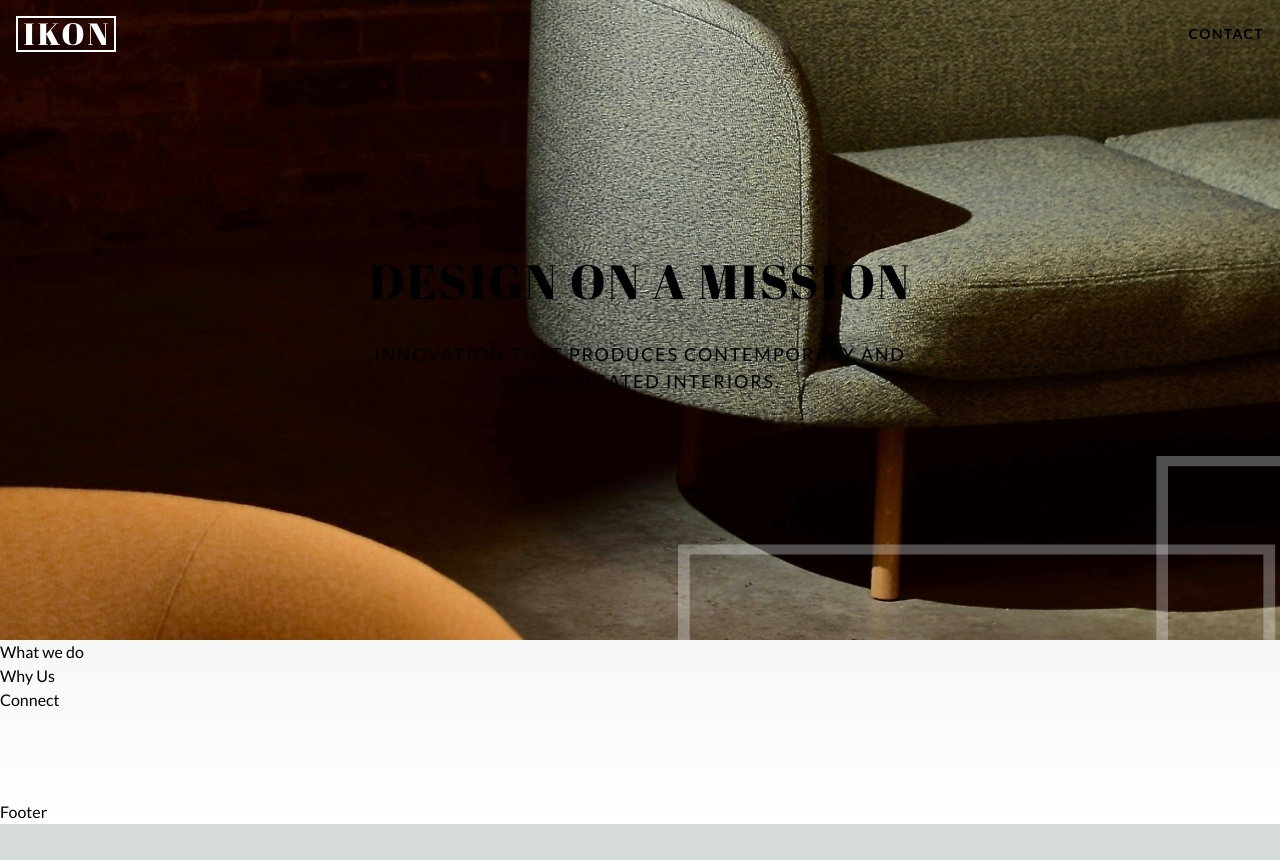
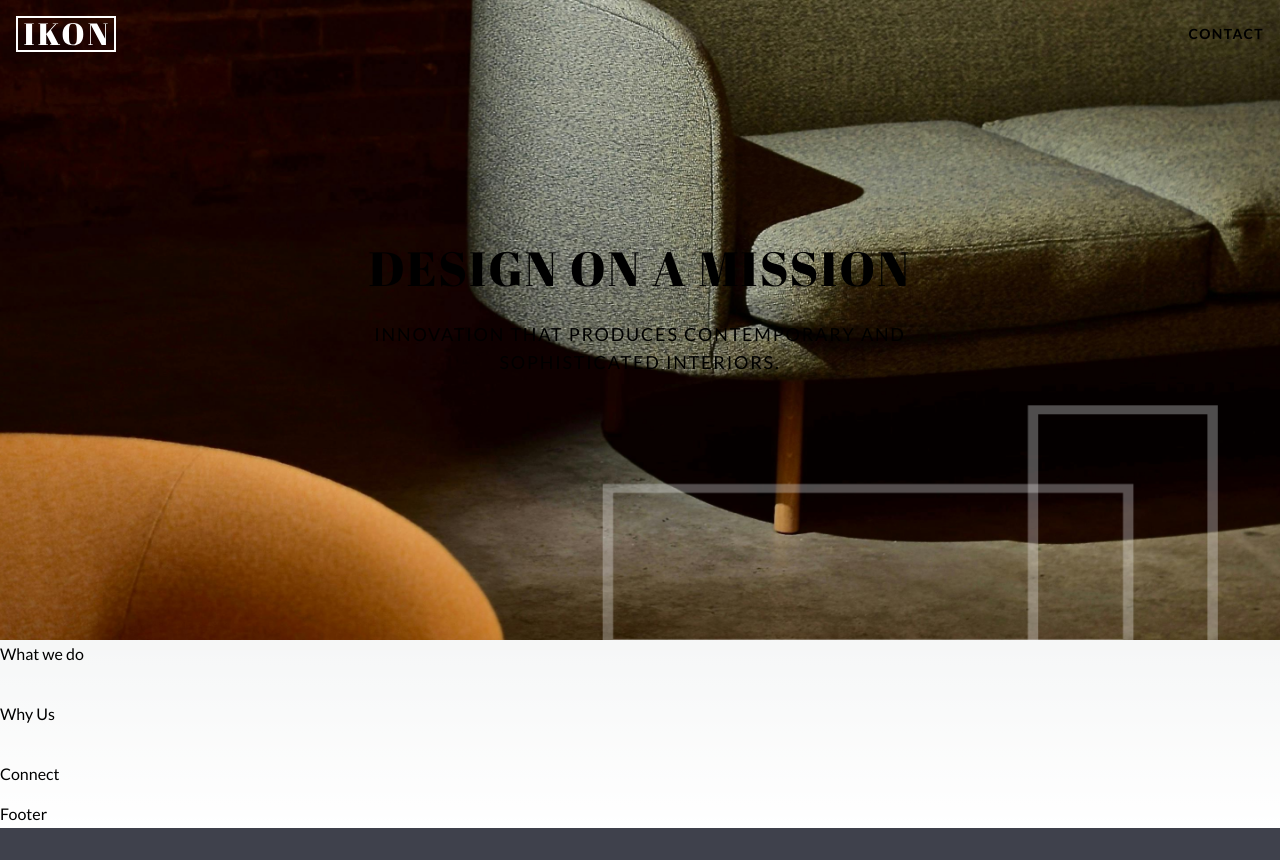
Before and after one commit to The-Kirk-Concept/ikondg, a Next.js app: page / in a window 1280 px wide. Before the commit the page ends 824 px from the top, so only its background shows below. Built offline with nearby package versions, Linux system fonts and the light colour scheme.

Commit message:
main: Create supporting components for landing page

```diff
--- a/src/app/LandingPage/MainHero.tsx
+++ b/src/app/LandingPage/MainHero.tsx
@@ -6,7 +6,7 @@ const MainHero = () => {
 	return (
 		<Container className="">
 			<Hero className="bg-landing_hero">
-				<div className="w-1/2 text-center flex flex-col gap-6">
+				<div className="w-1/2 text-center flex flex-col">
 					<h1>{LANDINGPAGE.PAGE_TITLE}</h1>
 					<p className="tracking-widest uppercase text-[18px]">
 						{LANDINGPAGE.PAGE_SUBTITLE}
--- a/src/app/globals.css
+++ b/src/app/globals.css
@@ -4,7 +4,7 @@
 @tailwind utilities;
 
 :root {
-  --foreground-rgb: 0, 0, 0;
+  --foreground-rgb: #3F414C;
   --background-start-rgb: 214, 219, 220;
   --background-end-rgb: 255, 255, 255;
 }
@@ -12,9 +12,13 @@
 @media (prefers-color-scheme: dark) {
   :root {
     --foreground-rgb: 255, 255, 255;
-    --background-start-rgb: 0, 0, 0;
-    --background-end-rgb: 0, 0, 0;
+    --background-start-rgb: #3F414C;
+    --background-end-rgb: #24252e;
   }
+}
+
+html {
+	background-color: #3F414C;
 }
 
 body {
@@ -36,7 +40,7 @@ body {
 
 h1,h2,h3,h4,h5,h6 {
 	font-family: 'Abril Fatface', serif;
-	text-transform: uppercase;
+	margin-bottom: 16px;
 }
 h1 {
 	font-size: 48px;
@@ -58,3 +62,7 @@ h5 {
 h6 {
 	font-size: 18px;
 }
+p {
+	margin-bottom: 32px;
+	line-height: 28px;
+}
--- a/src/app/layout.tsx
+++ b/src/app/layout.tsx
@@ -29,7 +29,7 @@ export default function RootLayout({
 	return (
 		<html
 			lang="en"
-			className={`${lato.className} ${abril.className} scroll-smooth`}
+			className={`${lato.className} ${abril.className} scroll-smooth bg-primary`}
 		>
 			<body>{children}</body>
 		</html>
--- /dev/null
+++ b/src/components/ContentCard.tsx
@@ -0,0 +1,17 @@
+import { ReactNode } from "react";
+import { twJoin } from "tailwind-merge";
+
+export type ContentCardProps = {
+	children?: ReactNode;
+	className?: string;
+};
+
+const ContentCard = ({ children, className }: ContentCardProps) => {
+	return (
+		<div className={twJoin("flex flex-col justify-center p-24", className)}>
+			{children}
+		</div>
+	);
+};
+
+export default ContentCard;
--- /dev/null
+++ b/src/components/HStack.tsx
@@ -0,0 +1,25 @@
+import { ReactNode } from "react";
+import ContentCard from "./ContentCard";
+
+export type HStackProps = {
+	orientation?: "ltr" | "rtl";
+	image?: string;
+	children?: ReactNode;
+};
+
+const HStack = ({ orientation = "ltr", image, children }: HStackProps) => {
+	return (
+		<div className={`grid grid-cols-2 justify-center items-center`}>
+			{image && (
+				<ContentCard
+					className={`h-full bg-cover  bg-no-repeat overflow-hidden ${image} ${
+						orientation === "ltr" ? "order-first" : "order-last"
+					}`}
+				/>
+			)}
+			<ContentCard>{children}</ContentCard>
+		</div>
+	);
+};
+
+export default HStack;
--- a/src/components/Hero.tsx
+++ b/src/components/Hero.tsx
@@ -3,17 +3,14 @@ import { twMerge } from "tailwind-merge";
 
 export type HeroProps = {
 	children: ReactNode;
-	bgImg?: string;
 	className?: string;
 };
 
-const Hero = ({ children, bgImg, className }: HeroProps) => {
-	console.log("bgImage", bgImg);
+const Hero = ({ children, className }: HeroProps) => {
 	return (
 		<div
 			className={twMerge(
-				`min-h-[80vh] flex flex-col justify-center items-center p-12 relative`,
-				bgImg && `bg-${bgImg} bg-cover bg-no-repeat`,
+				`min-h-[80vh] flex flex-col justify-center items-center p-12 relative bg-cover bg-no-repeat uppercase`,
 				className
 			)}
 		>
```
